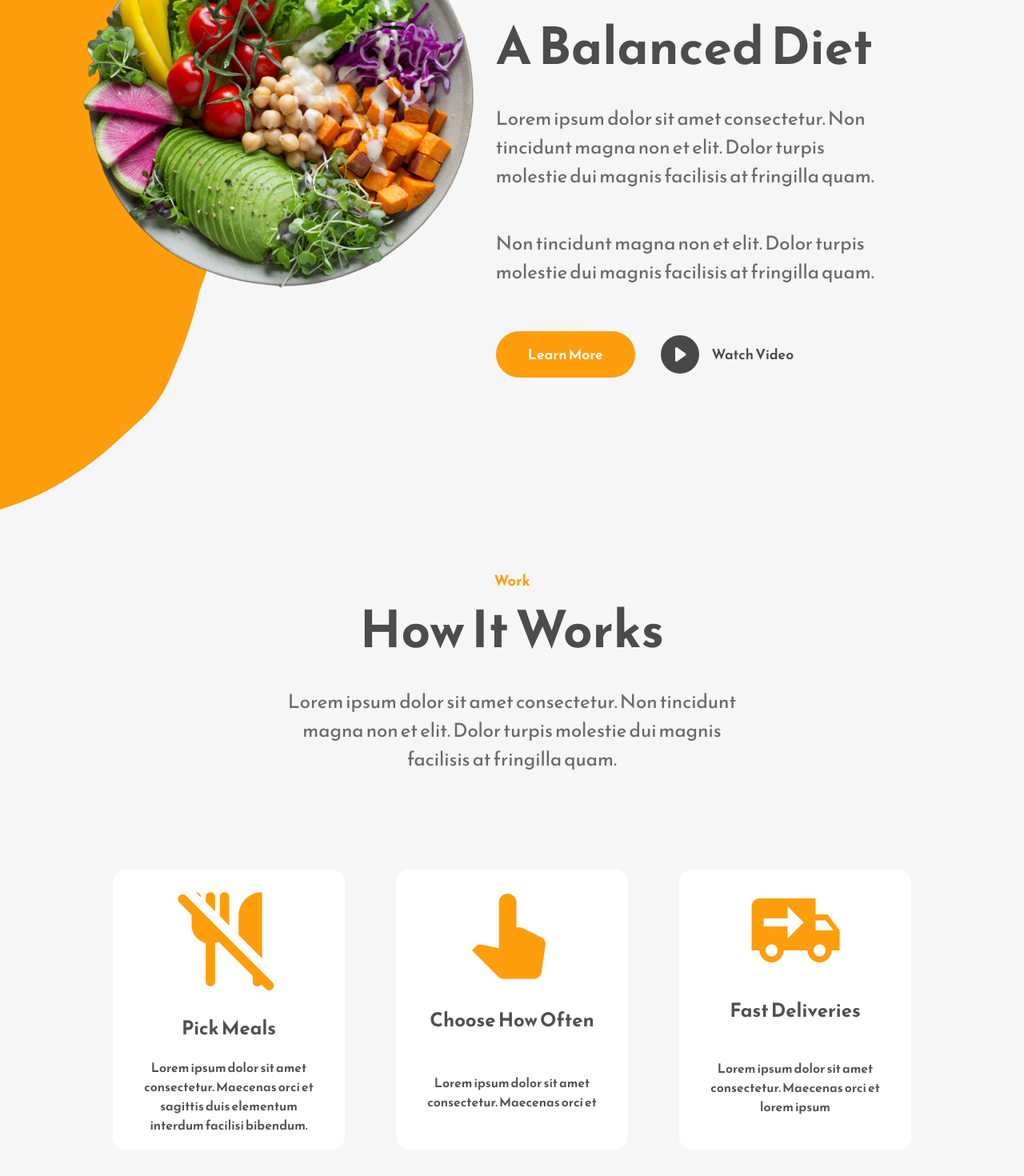
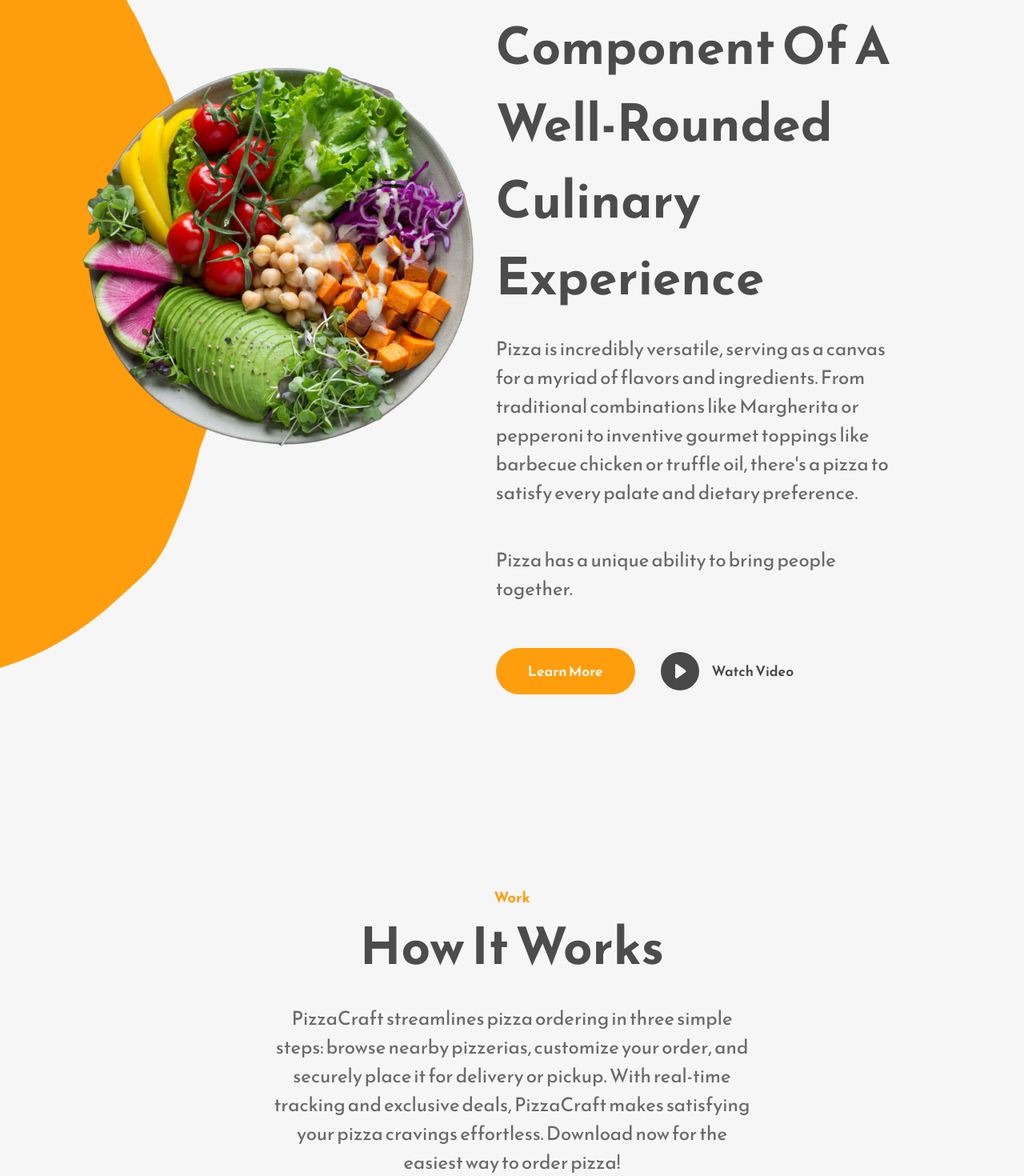
Before and after one commit to Pande-Suraj/PizzaCraft, a React (Create React App) app in the folder react-pizzacraft_app/: page / in a window 1280 px wide. Shown: the part 1260-2730 px from the top of the page at 80% size. Built offline with nearby package versions, Linux system fonts and the light colour scheme.

Commit message:
initial commit

```diff
--- a/react-pizzacraft_app/src/Components/About.js
+++ b/react-pizzacraft_app/src/Components/About.js
@@ -15,16 +15,15 @@ const About = () => {
       <div className="about-section-text-container">
         <p className="primary-subheading">About</p>
         <h1 className="primary-heading">
-          Food Is An Important Part Of A Balanced Diet
+          Pizza Is An Essential Component Of A Well-Rounded Culinary Experience
         </h1>
         <p className="primary-text">
-          Lorem ipsum dolor sit amet consectetur. Non tincidunt magna non et
-          elit. Dolor turpis molestie dui magnis facilisis at fringilla quam.
+          Pizza is incredibly versatile, serving as a canvas for a myriad of flavors and ingredients. From traditional combinations like Margherita or pepperoni to inventive gourmet toppings like barbecue chicken or truffle oil,
+          there's a pizza to satisfy every palate and dietary preference.
         </p>
         <p className="primary-text">
-          Non tincidunt magna non et elit. Dolor turpis molestie dui magnis
-          facilisis at fringilla quam.
-        </p>
+          Pizza has a unique ability to bring people together.
+       </p>
         <div className="about-buttons-container">
           <button className="secondary-button">Learn More</button>
           <button className="watch-video-button">
--- a/react-pizzacraft_app/src/Components/Work.js
+++ b/react-pizzacraft_app/src/Components/Work.js
@@ -7,18 +7,18 @@ const Work = () => {
   const workInfoData = [
     {
       image: PickMeals,
-      title: "Pick Meals",
-      text: "Lorem ipsum dolor sit amet consectetur. Maecenas orci et sagittis duis elementum interdum facilisi bibendum.",
+      title: "Pick Pizzas",
+      text: "Discover the perfect pizza for you on the PizzaCraft app. From classic Margheritas to gourmet specialties, satisfaction is just a tap away!"
     },
     {
       image: ChooseMeals,
       title: "Choose How Often",
-      text: "Lorem ipsum dolor sit amet consectetur. Maecenas orci et ",
+      text: "Set your pizza frequency on the PizzaCraft app for personalized pizza inspiration!",
     },
     {
       image: DeliveryMeals,
       title: "Fast Deliveries",
-      text: "Lorem ipsum dolor sit amet consectetur. Maecenas orci et lorem ipsum",
+      text: "Order fresh, hot pizzas directly from the PizzaCraft app and enjoy doorstep delivery. Experience convenience and quality with every bite. Order now!",
     },
   ];
   return (
@@ -27,8 +27,8 @@ const Work = () => {
         <p className="primary-subheading">Work</p>
         <h1 className="primary-heading">How It Works</h1>
         <p className="primary-text">
-          Lorem ipsum dolor sit amet consectetur. Non tincidunt magna non et
-          elit. Dolor turpis molestie dui magnis facilisis at fringilla quam.
+          PizzaCraft streamlines pizza ordering in three simple steps: browse nearby pizzerias, customize your order, and securely place it for delivery or pickup. With real-time tracking and exclusive deals,
+          PizzaCraft makes satisfying your pizza cravings effortless. Download now for the easiest way to order pizza!
         </p>
       </div>
       <div className="work-section-bottom">
```
